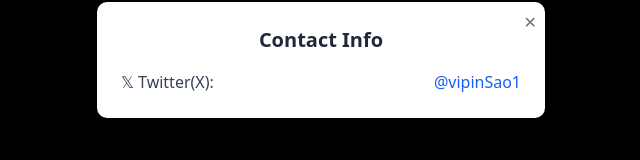
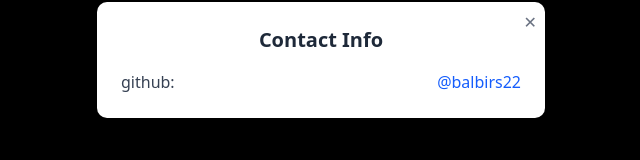
Before and after one commit to balbirs22/Recroot.AI, a Next.js app in the folder ai-interview-agent-ai-voice-agent/: page / in a window 1280 px wide. Both pictures are taken after a click on the link "Contact". Shown: the part 340-500 px from the top of the page, without its empty margins (319-959 px from the left). Built offline with nearby package versions, Linux system fonts and the light colour scheme; no server answers; the database is empty.

Commit message:
minor change

```diff
--- a/ai-interview-agent-ai-voice-agent/app/page.js
+++ b/ai-interview-agent-ai-voice-agent/app/page.js
@@ -271,14 +271,14 @@ export default function LandingPage() {
             </h2>
             <div className="space-y-4">
               <div className="flex items-center justify-between">
-                <span className="font-medium text-gray-700">𝕏 Twitter(X):</span>
+                <span className="font-medium text-gray-700">github:</span>
                 <a
-                  href="https://twitter.com/vipinSao1"
+                  href="https://github.com/balbirs22"
                   target="_blank"
                   rel="noopener noreferrer"
                   className="text-blue-600 hover:underline"
                 >
-                  @vipinSao1
+                  @balbirs22
                 </a>
               </div>
             </div>
```
